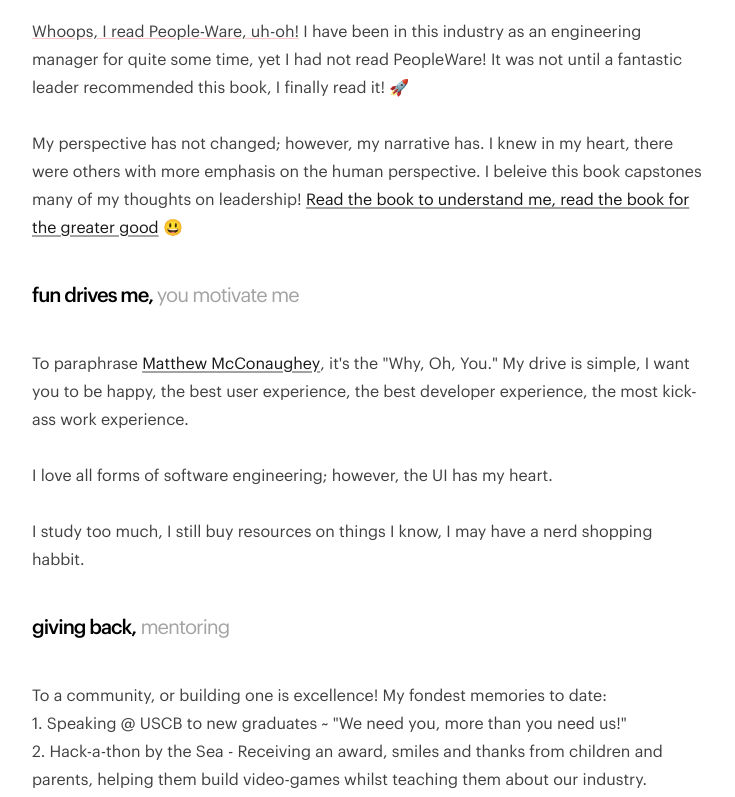
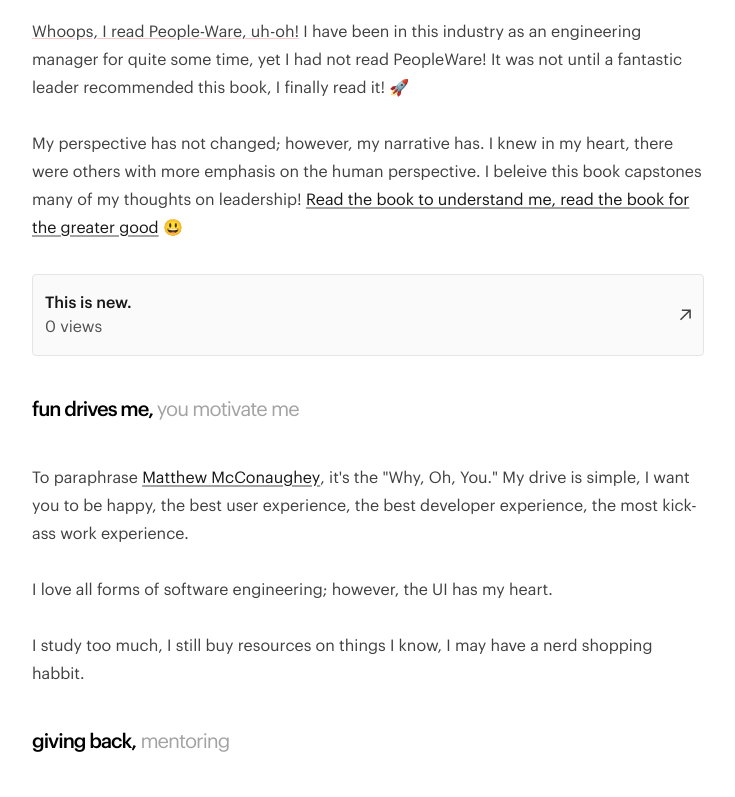
Before and after one commit to ryanyogan/yogan.dev, a Next.js app: page / in a window 1280 px wide. Shown: the part 723-1520 px from the top of the page, without its empty margins (272-1007 px from the left). Built offline with nearby package versions, Linux system fonts and the light colour scheme; no server answers; the database is empty.

Commit message:
wip // force dynamic

```diff
--- a/src/app/page.tsx
+++ b/src/app/page.tsx
@@ -1,4 +1,8 @@
+import { BlogLink } from "@/components/shared/blog-link";
+import { Suspense } from "react";
+
 export const runtime = "edge";
+export const dynamic = "force-dynamic";
 
 export default function HomePage() {
   return (
@@ -66,6 +70,12 @@ export default function HomePage() {
         </a>
         &nbsp;😃
       </p>
+
+      <div className="my-8 flex flex-col space-y-4 w-full">
+        <Suspense>
+          <BlogLink name="This is new." slug="hello-yogi" />
+        </Suspense>
+      </div>
 
       <h3 className="font-bold text-xl my-10 tracking-tighter">
         fun drives me,{" "}
--- /dev/null
+++ b/src/components/shared/arrow-icon.tsx
@@ -0,0 +1,16 @@
+export function ArrowIcon() {
+  return (
+    <svg
+      width="12"
+      height="12"
+      viewBox="0 0 12 12"
+      fill="none"
+      xmlns="http://www.w3.org/2000/svg"
+    >
+      <path
+        d="M2.07102 11.3494L0.963068 10.2415L9.2017 1.98864H2.83807L2.85227 0.454545H11.8438V9.46023H10.2955L10.3097 3.09659L2.07102 11.3494Z"
+        fill="currentColor"
+      />
+    </svg>
+  );
+}
--- /dev/null
+++ b/src/components/shared/badge.tsx
@@ -0,0 +1,9 @@
+export function Badge(props: any) {
+  return (
+    <a
+      {...props}
+      target="_blank"
+      className="border border-neutral-200 dark:border-neutral-700 bg-neutral-50 dark:bg-neutral-800 rounded p-1 text-sm inline-flex items-center leading-4 text-neutral-900 dark:text-neutral-100 no-underline"
+    />
+  );
+}
--- /dev/null
+++ b/src/components/shared/blog-link.tsx
@@ -0,0 +1,30 @@
+import { getViewCounts } from "@/actions";
+import Link from "next/link";
+import { ArrowIcon } from "./arrow-icon";
+import { ViewCounter } from "./view-counter";
+
+interface BlogLinkProps {
+  slug: string;
+  name: string;
+}
+
+export async function BlogLink({ slug, name }: BlogLinkProps) {
+  const allViews = await getViewCounts();
+
+  return (
+    <Link
+      href={`/articles/${slug}`}
+      className="border border-neutral-200 dark:border-neutral-700 bg-neutral-50 dark:bg-neutral-800 rounded flex items-center justify-between px-3 py-4 w-full"
+    >
+      <div className="flex flex-col">
+        <p className="font-bold text-neutral-900 dark:text-neutral-100">
+          {name}
+        </p>
+        <ViewCounter allViews={allViews} slug={slug} trackView={false} />
+      </div>
+      <div className="text-neutral-700 dark:text-neutral-300">
+        <ArrowIcon />
+      </div>
+    </Link>
+  );
+}
--- a/src/components/shared/navbar.tsx
+++ b/src/components/shared/navbar.tsx
@@ -13,7 +13,7 @@ const navItems = {
     name: "articles",
   },
   "/things-i-build": {
-    name: "things i build",
+    name: "proggies",
   },
   "/guestbook": {
     name: "sign",
```
